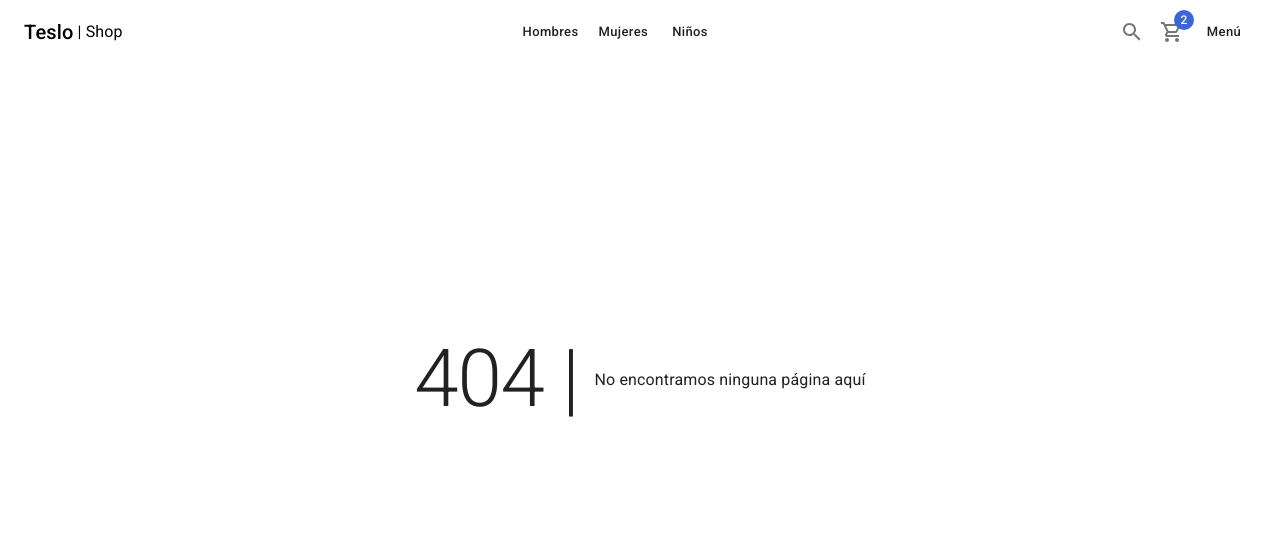
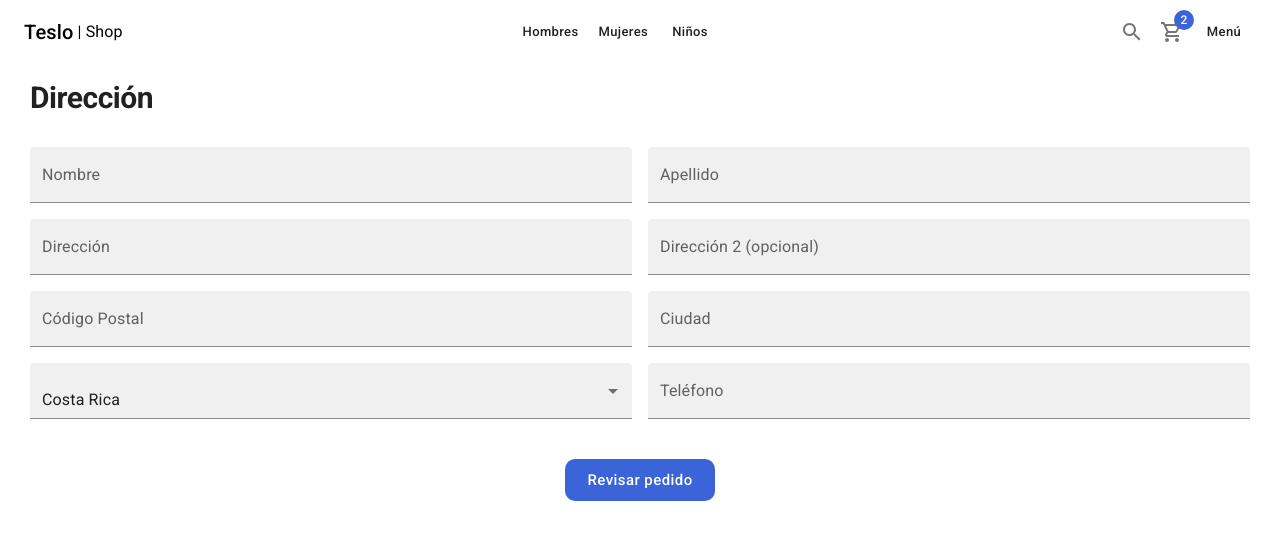
Before and after one commit to czabala847/next-teslo-shop, a Next.js app: page /checkout/address in a window 1280 px wide. Before the commit this address had no page. Shown: the top 540 px of the page. Built offline with nearby package versions, Linux system fonts and the light colour scheme.

Commit message:
address page

```diff
--- /dev/null
+++ b/pages/checkout/address.tsx
@@ -0,0 +1,75 @@
+import React from "react";
+import {
+  Box,
+  Button,
+  FormControl,
+  Grid,
+  MenuItem,
+  Select,
+  TextField,
+  Typography,
+} from "@mui/material";
+
+import { ShopLayout } from "@/components/layouts";
+
+const AddressPage = () => {
+  return (
+    <ShopLayout
+      title="Dirección"
+      pageDescription="Confirmar dirección del destino"
+    >
+      <Typography variant="h1" component="h1">
+        Dirección
+      </Typography>
+
+      <Grid container spacing={2} sx={{ mt: 2 }}>
+        <Grid item xs={12} sm={6}>
+          <TextField label="Nombre" variant="filled" fullWidth />
+        </Grid>
+        <Grid item xs={12} sm={6}>
+          <TextField label="Apellido" variant="filled" fullWidth />
+        </Grid>
+
+        <Grid item xs={12} sm={6}>
+          <TextField label="Dirección" variant="filled" fullWidth />
+        </Grid>
+        <Grid item xs={12} sm={6}>
+          <TextField
+            label="Dirección 2 (opcional)"
+            variant="filled"
+            fullWidth
+          />
+        </Grid>
+
+        <Grid item xs={12} sm={6}>
+          <TextField label="Código Postal" variant="filled" fullWidth />
+        </Grid>
+        <Grid item xs={12} sm={6}>
+          <TextField label="Ciudad" variant="filled" fullWidth />
+        </Grid>
+
+        <Grid item xs={12} sm={6}>
+          <FormControl fullWidth>
+            <Select variant="filled" label="País" value={1}>
+              <MenuItem value={1}>Costa Rica</MenuItem>
+              <MenuItem value={2}>Honduras</MenuItem>
+              <MenuItem value={3}>El Salvador</MenuItem>
+              <MenuItem value={4}>México</MenuItem>
+            </Select>
+          </FormControl>
+        </Grid>
+        <Grid item xs={12} sm={6}>
+          <TextField label="Teléfono" variant="filled" fullWidth />
+        </Grid>
+      </Grid>
+
+      <Box sx={{ mt: 5 }} display="flex" justifyContent="center">
+        <Button color="secondary" className="circular-btn" size="large">
+          Revisar pedido
+        </Button>
+      </Box>
+    </ShopLayout>
+  );
+};
+
+export default AddressPage;
```
